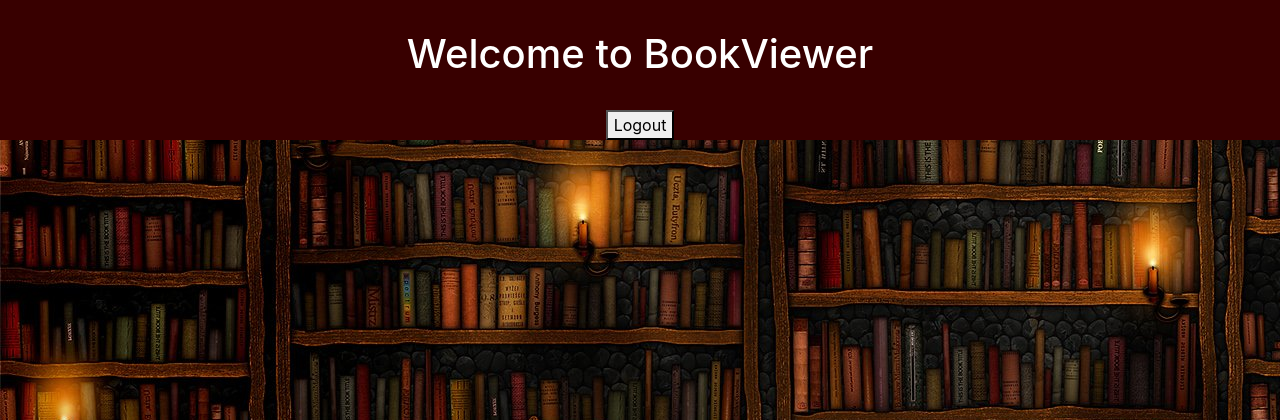
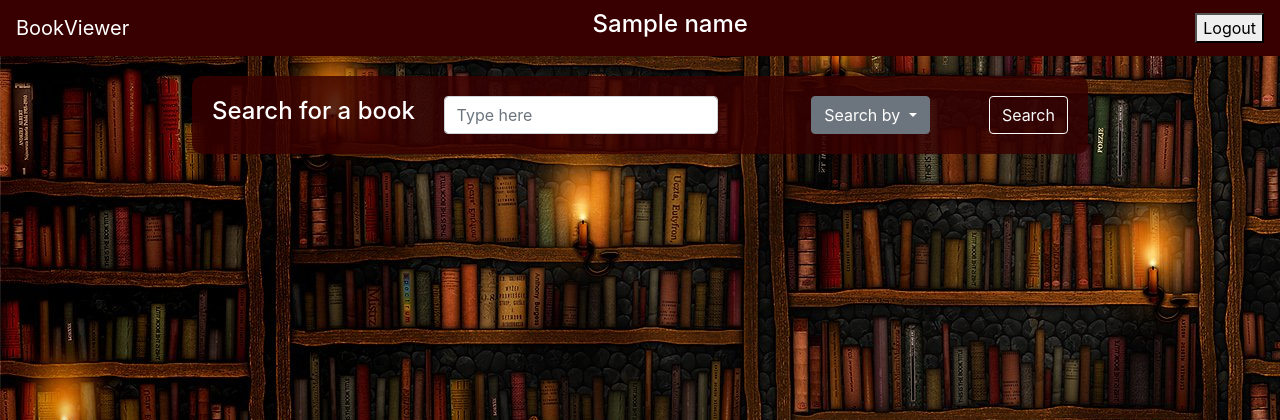
Before and after one commit to ArchanaV01/project_1, a Flask app: template templates/user_home.html in a window 1280 px wide. Shown: the top 420 px of the page. Run offline with Flask 2, Linux system fonts and the light colour scheme; the template is opened without the code that fills it: most values are stand-ins (such as "Sample title", 1, 10 or a date in 2020); some libraries are stand-ins or nearby versions.

Commit message:
hybrid repo with extra features and some changes in UI

```diff
--- a/application.py
+++ b/application.py
@@ -1,7 +1,7 @@
 import os
 import re
 from datetime import datetime
-
+from werkzeug.security import check_password_hash, generate_password_hash
 from flask import Flask, session, render_template, request, redirect
 from schema import *
 from flask_sqlalchemy import SQLAlchemy
@@ -70,7 +70,8 @@ def register():
             return render_template('register.html', error=error)
 
         # checked all the possible errors, finally adding the user
-        user = User(name=name, password=password)
+        pHash = generate_password_hash(password,"sha256")
+        user = User(name=name, password=pHash)
         db.session.add(user)
         db.session.commit()
         return render_template("register.html", name=name)
@@ -78,7 +79,7 @@ def register():
 
 def isStrong(password):
     '''Checks the password strength'''
-    if (len(password) < 6):
+    if (len(password) < 8):
         return False
     elif not re.search("[a-z]", password):
         return False
@@ -86,7 +87,7 @@ def isStrong(password):
         return False
     elif not re.search("[0-9]", password):
         return False
-    elif not re.search("[_@$]", password):
+    elif not re.search("[!@#$%^&*]", password):
         return False
     else:
         return True
@@ -104,7 +105,7 @@ def is_authorised():
 
         # checking if regsitered and if so checking the password
         user = User.query.get(name)
-        if (user == None or user.password != password):
+        if (user == None or not check_password_hash(user.password,password)):
             error = "Invalid credentials"
             return render_template('register.html', error=error)
         else:
--- a/static/css/register.css
+++ b/static/css/register.css
@@ -13,6 +13,7 @@ header {
 }
 
 .container{
+    border-radius: 10px;
     color: white;
     width: 400px;
     margin-top: 50px;
@@ -23,11 +24,12 @@ header {
 
 
 #register_form{
+    border-radius: 10px;
     align-items: center;
     border: chocolate 3px solid;
     padding: 15px;
     float: center;
-    background-color: rgb(78, 53, 32);
+    background-color: rgba(56, 0, 0, 0.829);
 }
 
 
--- a/static/css/user_home.css
+++ b/static/css/user_home.css
@@ -5,18 +5,23 @@ body {
 
 header {
     color: white;
-    padding-top: 30px;
-    min-height: 70px;
     text-align: center;
     background-color: rgb(56, 0, 0);
-    margin-bottom: auto;
+    margin-bottom: 20px;
 }
 
 .container{
+    width: 70%;
+    border-radius: 10px;
+    padding: 20px 20px 20px 20px;
+    background-color: rgba(56, 0, 0, 0.829);
     color: white;
-    width: 400px;
-    margin-top: 50px;
-    overflow: hidden;
     float: center;
     text-align: center;
 }
+
+#drop-down{
+    padding: 10px 10px 10px 10px;
+    margin: 10px;
+    background-color: rgba(85, 41, 41, 0.726);
+}
--- a/templates/admin.html
+++ b/templates/admin.html
@@ -12,7 +12,7 @@
 
 <body>
     <header>
-        <h1>Welcome to BookViewer!!</h1><br>
+        <!-- <h1>Welcome to BookViewer!!</h1><br> -->
         <h3>Admin</h3>
     </header>
     <section id = "centerSection">
--- a/templates/user_home.html
+++ b/templates/user_home.html
@@ -12,14 +12,55 @@
 
 <body>
     <header>
-        <h1>Welcome to BookViewer</h1><br>
-        <form action="{{url_for('register')}}">
-            <button type="submit" class="logout_button" value="logout_now">Logout</button>
+        <!-- <h1>Welcome to BookViewer</h1><br> -->
+        <nav class="navbar navbar-light" style="background-color:rgb(56, 0, 0)">
+            <a class="navbar-brand">BookViewer</a>
+            <h4>{{name}}</h4>
+            <form action="{{url_for('register')}}">
+                <button type="submit" class="logout_button" value="logout_now">Logout</button>
+            </form>
+        </nav>
+    </header>
+    <div class="container">
+        <form class="form-inline text-center">
+            <div style="width: 30%; text-align: left;">
+                <h4>Search for a book</h4>
+            </div>
+            <div style="width: 30%;" >
+                <input class="form-control mr-sm-2 float-right" type="search" placeholder="Type here" aria-label="Search">
+            </div>
+            <div style="width: 10%;">
+            </div>
+            <div style="width: 15%;" >
+                <div class="dropdown float-none" style="width: 10%;">
+                    <button class="btn btn-secondary dropdown-toggle" type="button" id="dropdownMenuButton"
+                        data-toggle="dropdown" aria-haspopup="true" aria-expanded="false">
+                        Search by
+                    </button>
+                    <div class="dropdown-menu" aria-labelledby="dropdownMenuButton">
+                        <a class="dropdown-item" href="#">Title</a>
+                        <a class="dropdown-item" href="#">Author</a>
+                        <a class="dropdown-item" href="#">Year</a>
+                    </div>
+                </div>
+                <!-- <div style="width: 10%;" >
+                    <button class="btn btn-outline-light" type="submit">Search</button>
+                </div> -->
+            </div>
+            <div style="width: 15%;" >
+                <button class="btn btn-outline-light float-right" type="submit">Search</button>
+            </div>
         </form>
+    </div>
+    <script src="https://code.jquery.com/jquery-3.3.1.slim.min.js"
+        integrity="sha384-q8i/X+965DzO0rT7abK41JStQIAqVgRVzpbzo5smXKp4YfRvH+8abtTE1Pi6jizo"
+        crossorigin="anonymous"></script>
+    <script src="https://cdnjs.cloudflare.com/ajax/libs/popper.js/1.14.7/umd/popper.min.js"
+        integrity="sha384-UO2eT0CpHqdSJQ6hJty5KVphtPhzWj9WO1clHTMGa3JDZwrnQq4sF86dIHNDz0W1"
+        crossorigin="anonymous"></script>
+    <script src="https://stackpath.bootstrapcdn.com/bootstrap/4.3.1/js/bootstrap.min.js"
+        integrity="sha384-JjSmVgyd0p3pXB1rRibZUAYoIIy6OrQ6VrjIEaFf/nJGzIxFDsf4x0xIM+B07jRM"
+        crossorigin="anonymous"></script>
+</body>
 
-    </header>
-    <section>
-
-    </section>
-</body>
 </html>
```
Also changed, not shown: imports.py (+20 -12 lines), schema.py (+7 -0 lines), templates/register.html (+23 -12 lines), 2 other files.
